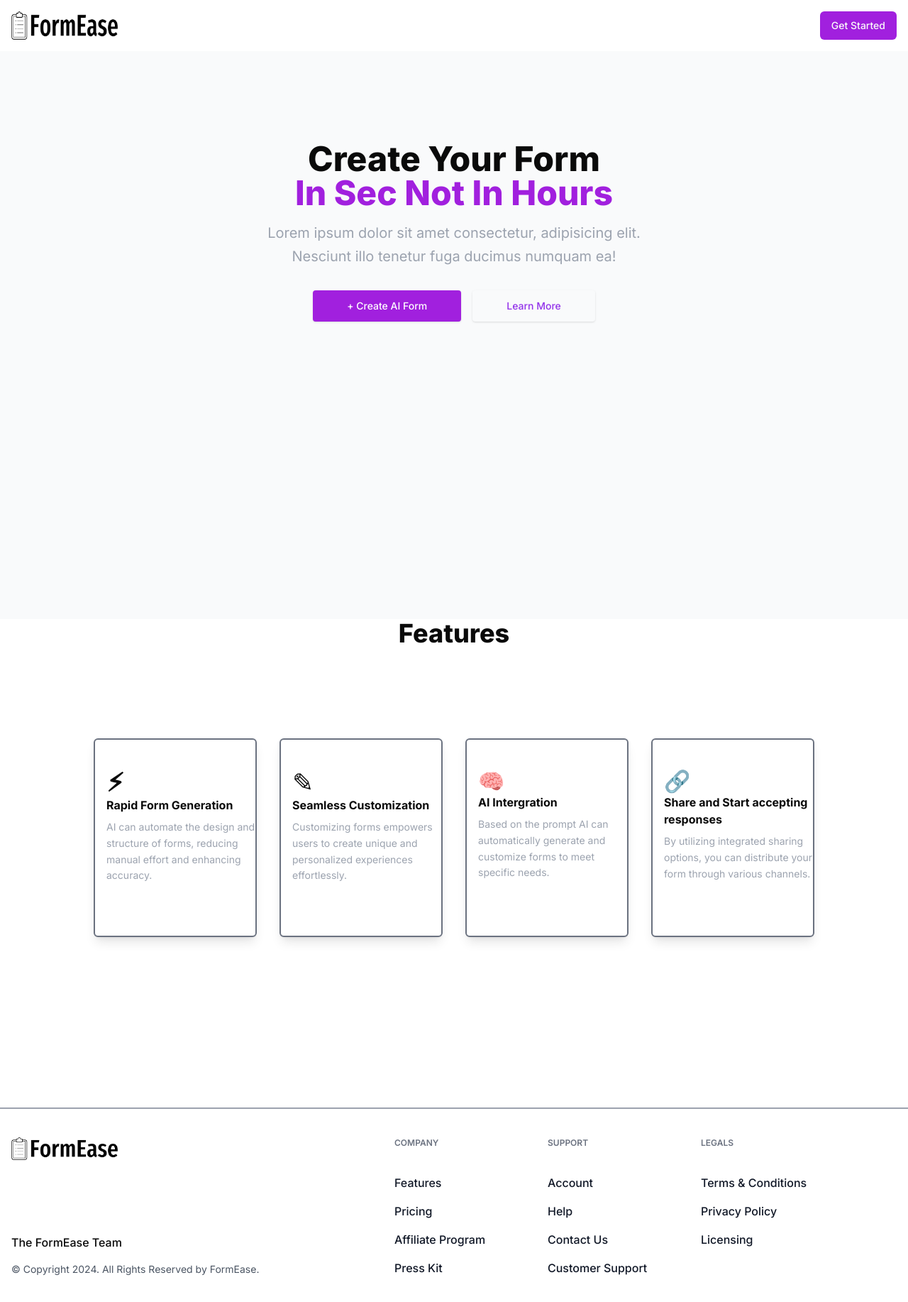
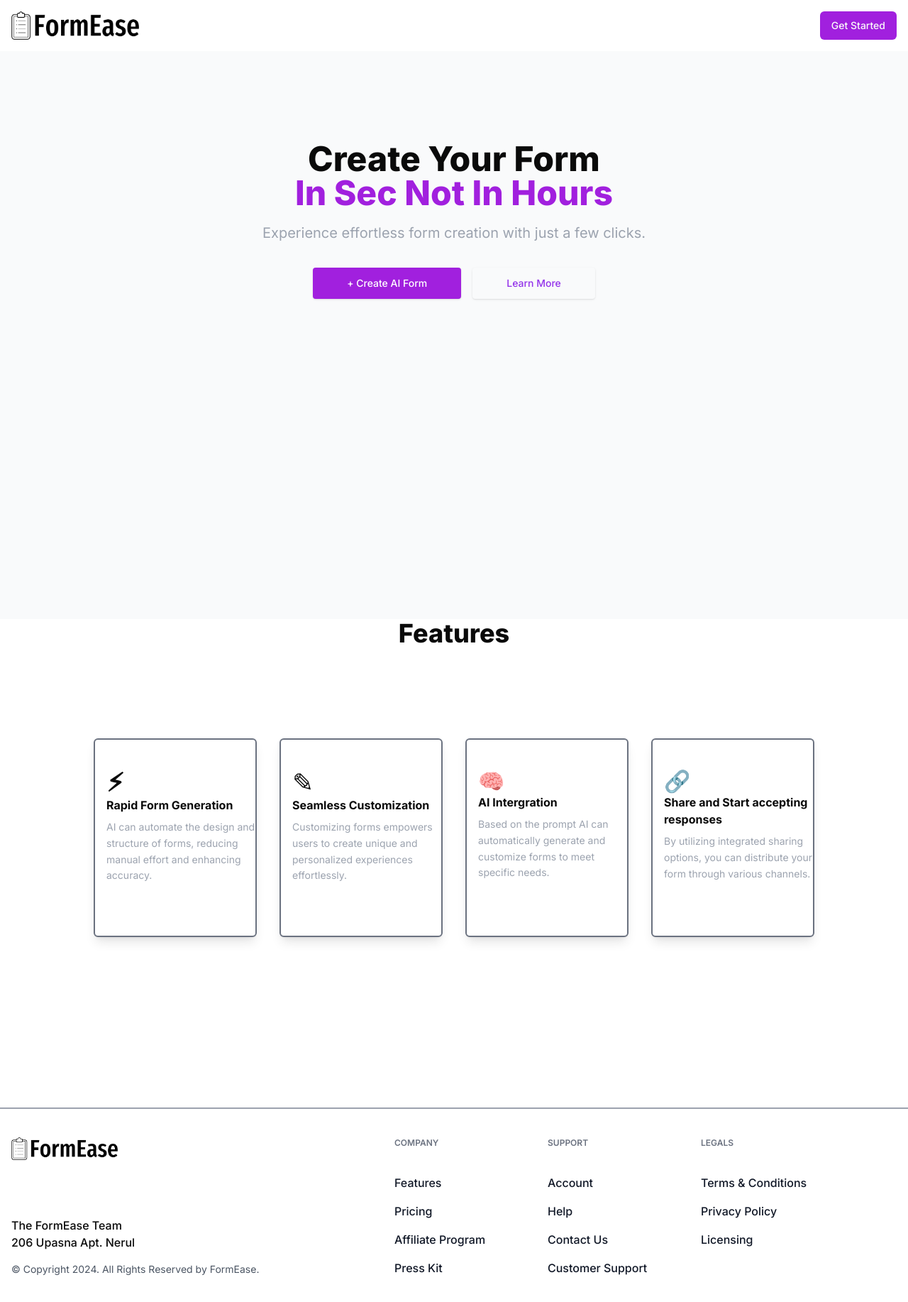
Before and after one commit to Devesh36/AI_FORM_BUILDER, a Next.js app: page / in a window 1280 px wide. Shown: the top 1834 px of the page at 71% size. Built offline with nearby package versions, Linux system fonts and the light colour scheme; no server answers.

Commit message:
minor Updation of landing Page

```diff
--- a/app/_components/Footer.jsx
+++ b/app/_components/Footer.jsx
@@ -12,7 +12,9 @@ export function Footer() {
                 <Image src={"/LOGO2.png"} width={150} height={30} alt="logo" />
               </div>
               <div>
-                <p className="mb-4  text-base font-medium">The FormEase Team</p>
+                <p className="mb-4  text-base font-medium">
+                  The FormEase Team <br /> 206 Upasna Apt. Nerul
+                </p>
                 <p className="text-sm text-gray-600">
                   &copy; Copyright 2024. All Rights Reserved by FormEase.
                 </p>
--- a/app/_components/Header.jsx
+++ b/app/_components/Header.jsx
@@ -9,7 +9,7 @@ function Header() {
   return (
     <div className="bg-white-100 p-4 ">
       <div className="flex justify-between ">
-        <Image src={"/LOGO2.png"} width={150} height={30} alt="logo" />
+        <Image src={"/LOGO2.png"} width={180} height={30} alt="logo" />
 
         {isSignedIn ? (
           <div className="flex items-center gap-5">
--- a/app/_components/Hero.jsx
+++ b/app/_components/Hero.jsx
@@ -1,4 +1,4 @@
-import React from 'react'
+import React from "react";
 
 function Hero() {
   return (
@@ -7,18 +7,20 @@ function Hero() {
         <div className="mx-auto max-w-xl text-center">
           <h1 className="text-3xl font-extrabold sm:text-5xl">
             Create Your Form
-        <strong className="font-extrabold text-primary sm:block"> In Sec Not In Hours </strong>
+            <strong className="font-extrabold text-primary sm:block">
+              {" "}
+              In Sec Not In Hours{" "}
+            </strong>
           </h1>
 
           <p className="mt-4 sm:text-xl/relaxed text-gray-400 ">
-        Lorem ipsum dolor sit amet consectetur, adipisicing elit. Nesciunt illo tenetur fuga ducimus
-        numquam ea!
+            Experience effortless form creation with just a few clicks.
           </p>
 
           <div className="mt-8 flex flex-wrap justify-center gap-4">
             <a
               className="block w-full rounded bg-primary px-12 py-3 text-sm font-medium text-white shadow hover:bg-purple-600 focus:outline-none focus:ring active:bg-purple-400 sm:w-auto"
-          href="#"
+              href="/dashboard"
             >
               + Create AI Form
             </a>
@@ -33,7 +35,7 @@ function Hero() {
         </div>
       </div>
     </section>
-  )
+  );
 }
 
-export default Hero
+export default Hero;
```
Lines whose indentation alone changed are shown as unchanged.
